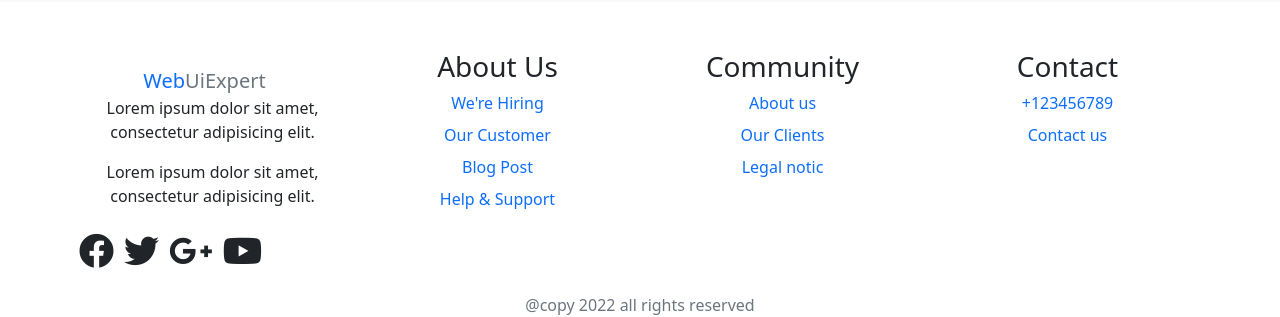
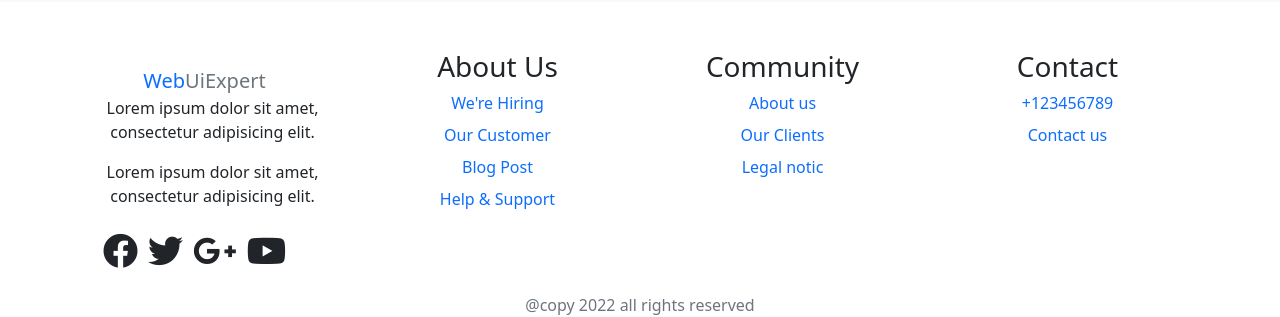
Before and after one commit to ShubhamRajput98/ui-expert, a plain HTML site: page index.html in a window 1280 px wide. Shown: the part 2996-3313 px from the top of the page. Drawn offline with nearby package versions, Linux system fonts and the light colour scheme.

Commit message:
modified icon

```diff
--- a/index.html
+++ b/index.html
@@ -371,7 +371,7 @@
                     <p>Lorem ipsum dolor sit amet, consectetur adipisicing elit. </p>
                     <p>Lorem ipsum dolor sit amet, consectetur adipisicing elit. </p>
                     <div class="icon">
-                        <ul class="p-1  d-flex">
+                        <ul class="p-1 ms-4 d-flex">
                             <li class="style-none"><a href=""><i class="text-dark fab fa-facebook"></i></a></li>
                             <li class="style-none"><a href=""><i class="text-dark fab fa-twitter"></i></a></li>
                             <li class="style-none"><a href=""><i class="text-dark fab fa-google-plus-g"></i></a></li>
```
